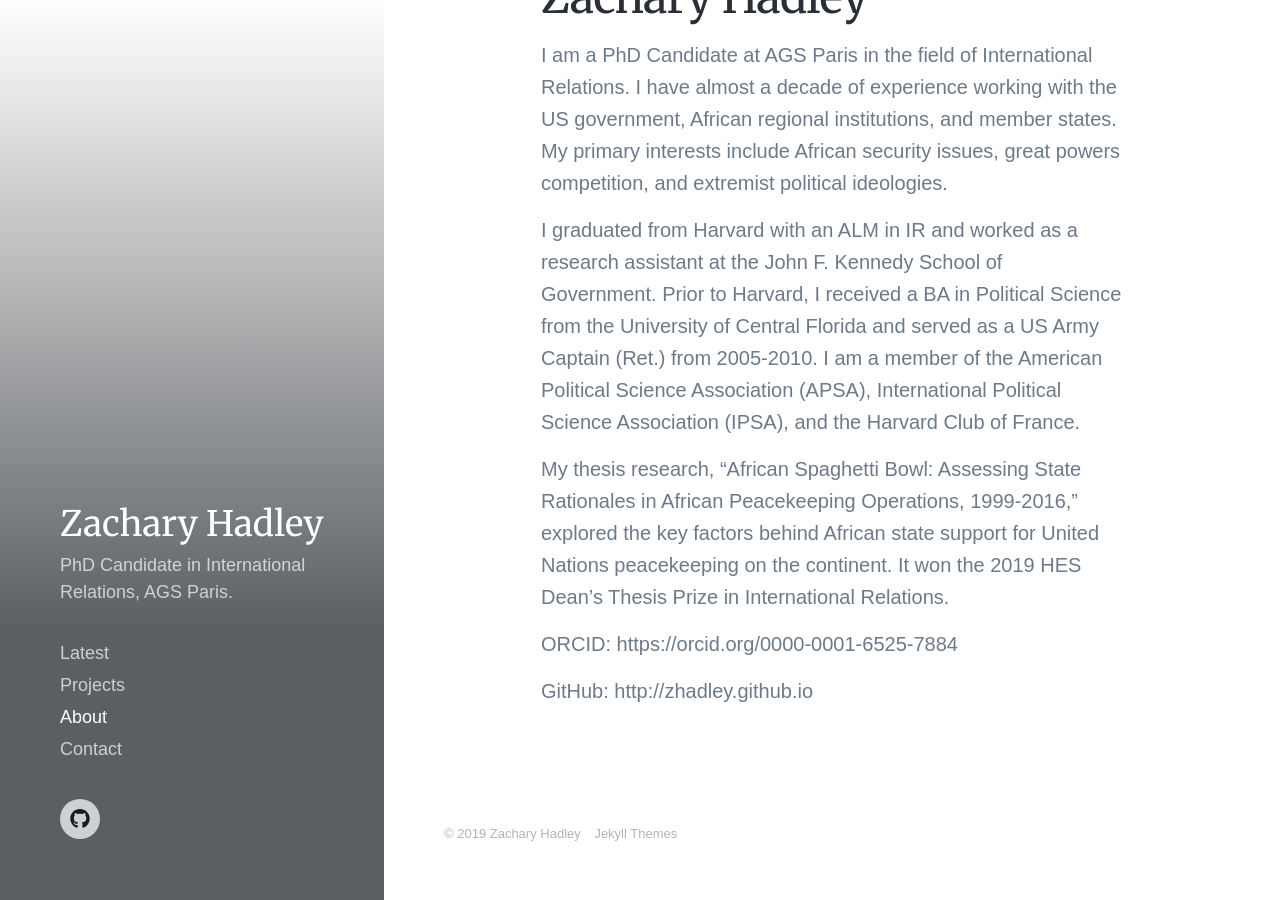
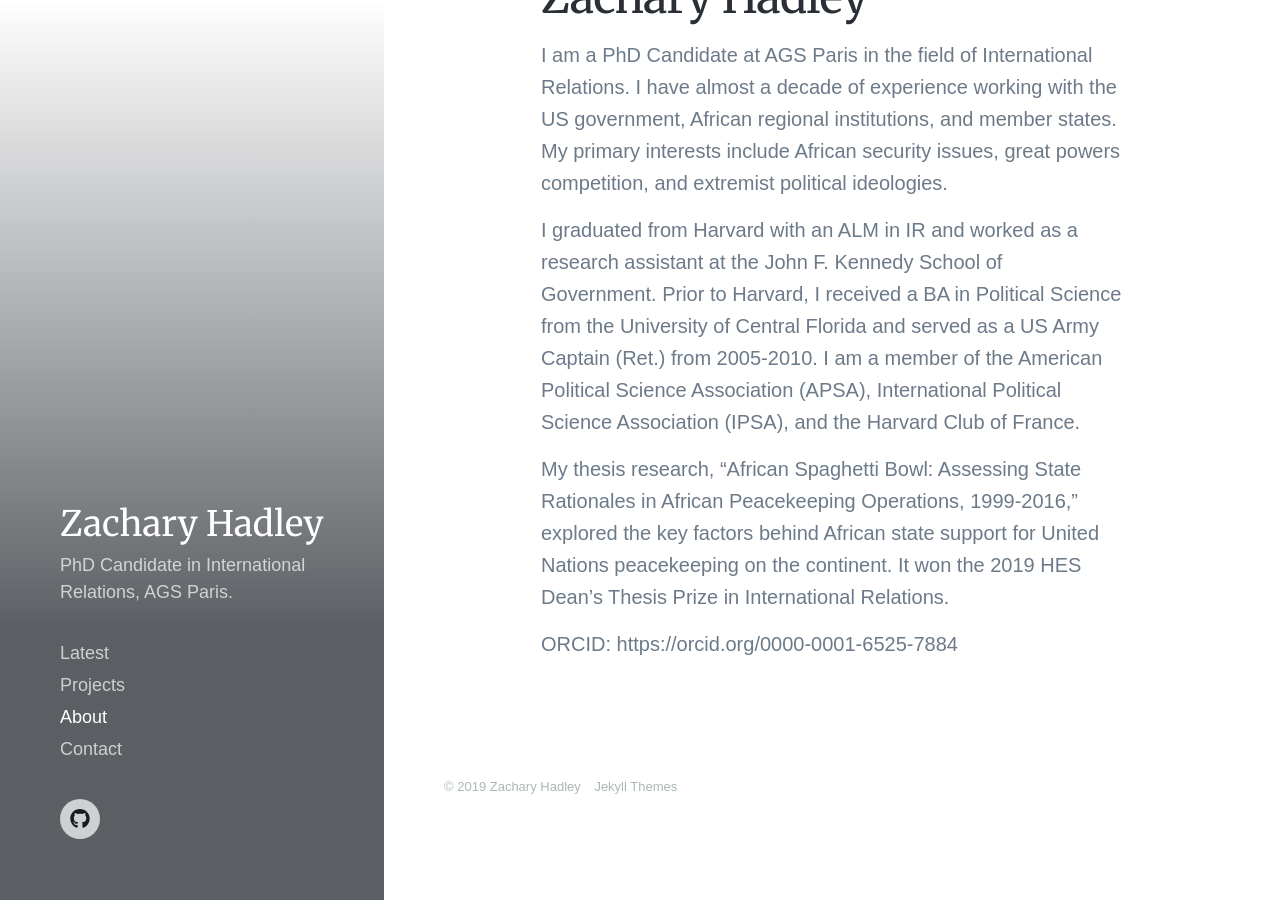
Before and after one commit to zhadley/zhadley.github.io, a Jekyll site: the page built from _pages/about.md, in a window 1280 px wide and 900 px high, scrolled down 737 px. Built offline with Jekyll 4.4.1, drawn with Linux system fonts in a browser that asks for light colours; nearby versions of some CDN libraries; some web fonts are replaced; part of the change alters nothing that is shown.

Commit message:
Update about.md

```diff
--- a/_pages/about.md
+++ b/_pages/about.md
@@ -14,5 +14,3 @@ I graduated from Harvard with an ALM in IR and worked as a research assistant at
 My thesis research, "African Spaghetti Bowl: Assessing State Rationales in African Peacekeeping Operations, 1999-2016," explored the key factors behind African state support for United Nations peacekeeping on the continent. It won the 2019 HES Dean's Thesis Prize in International Relations.
 
 ORCID: https://orcid.org/0000-0001-6525-7884
-
-GitHub: http://zhadley.github.io
```
